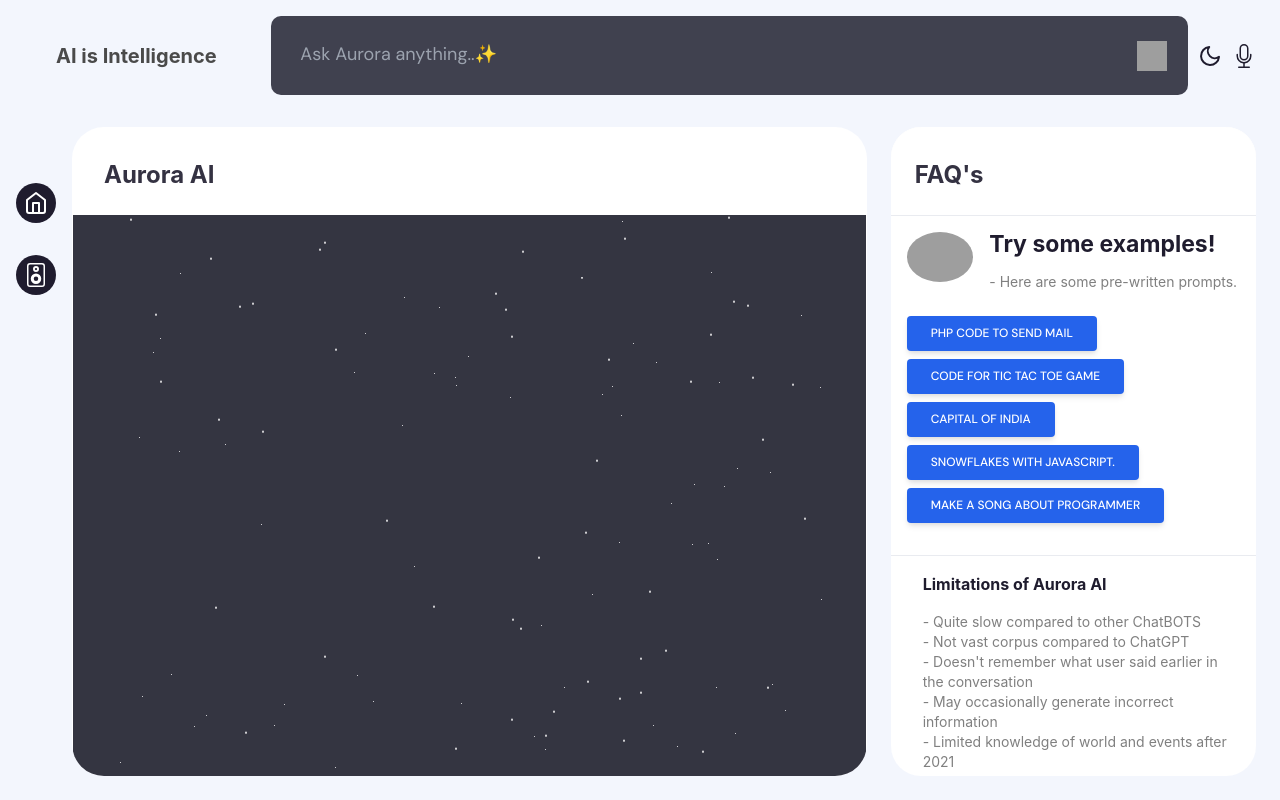
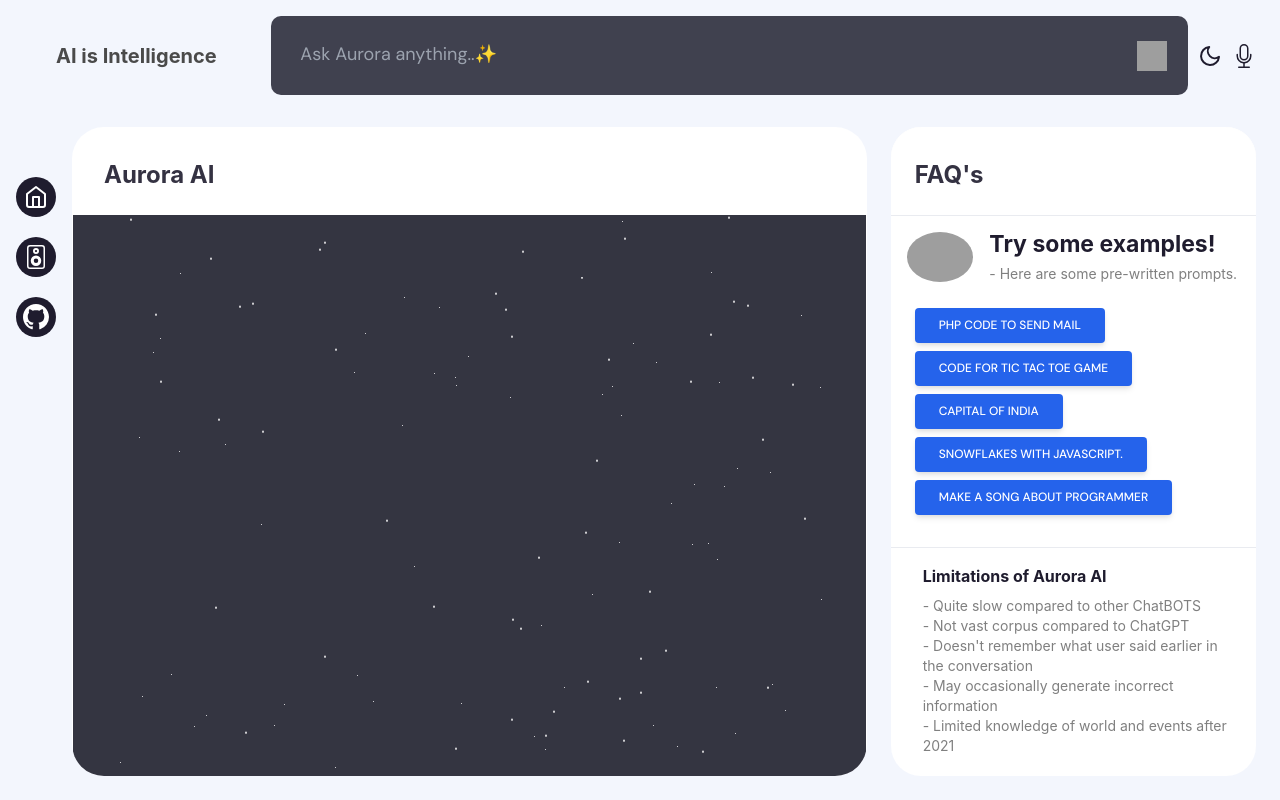
Before and after one commit to PranavSatav/Aurora, a website built with Vite: page client/index.html in a window 1280 px wide. Built offline with nearby package versions, Linux system fonts and the light colour scheme; no server answers; grey boxes are pictures that could not be loaded.

Commit message:
updated ui v14

```diff
--- a/client/index.html
+++ b/client/index.html
@@ -193,6 +193,14 @@
           </button>
 
 
+          <a href="https://github.com/PranavSatav" class="app-sidebar-link active">
+            <svg xmlns="http://www.w3.org/2000/svg" width="26" height="26" fill="currentColor" class="bi bi-github" viewBox="0 0 16 16">
+              <path d="M8 0C3.58 0 0 3.58 0 8c0 3.54 2.29 6.53 5.47 7.59.4.07.55-.17.55-.38 0-.19-.01-.82-.01-1.49-2.01.37-2.53-.49-2.69-.94-.09-.23-.48-.94-.82-1.13-.28-.15-.68-.52-.01-.53.63-.01 1.08.58 1.23.82.72 1.21 1.87.87 2.33.66.07-.52.28-.87.51-1.07-1.78-.2-3.64-.89-3.64-3.95 0-.87.31-1.59.82-2.15-.08-.2-.36-1.02.08-2.12 0 0 .67-.21 2.2.82.64-.18 1.32-.27 2-.27.68 0 1.36.09 2 .27 1.53-1.04 2.2-.82 2.2-.82.44 1.1.16 1.92.08 2.12.51.56.82 1.27.82 2.15 0 3.07-1.87 3.75-3.65 3.95.29.25.54.73.54 1.48 0 1.07-.01 1.93-.01 2.2 0 .21.15.46.55.38A8.012 8.012 0 0 0 16 8c0-4.42-3.58-8-8-8z"/>
+            </svg>
+          </a>
+
+
+
 
         </div>
         <div class="projects-section">
@@ -255,14 +263,16 @@
 
 
         </div>
-      </div><button class="addTextButton inline-block w-full md:w-auto mb-2 ml-4 px-6 py-2.5 bg-blue-600 text-white font-medium text-xs leading-tight uppercase rounded shadow-md hover:bg-blue-700 hover:shadow-lg focus:bg-blue-700 focus:shadow-lg focus:outline-none focus:ring-0 active:bg-blue-800 active:shadow-lg transition duration-150 ease-in-out" data-text="Write me a PHP Code to send mail">PHP Code to send mail</button>
+      </div>
+      <div class="mx-6">
+      <button class="addTextButton inline-block w-full md:w-auto mb-2  px-6 py-2.5 bg-blue-600 text-white font-medium text-xs leading-tight uppercase rounded shadow-md hover:bg-blue-700 hover:shadow-lg focus:bg-blue-700 focus:shadow-lg focus:outline-none focus:ring-0 active:bg-blue-800 active:shadow-lg transition duration-150 ease-in-out" data-text="Write me a PHP Code to send mail">PHP Code to send mail</button>
 
-      <button class="addTextButton inline-block  mb-2 ml-4 w-full md:w-auto px-6 py-2.5 bg-blue-600 text-white font-medium text-xs leading-tight uppercase rounded shadow-md hover:bg-blue-700 hover:shadow-lg focus:bg-blue-700 focus:shadow-lg focus:outline-none focus:ring-0 active:bg-blue-800 active:shadow-lg transition duration-150 ease-in-out" data-text="Write code for tic tac toe game">Code for Tic Tac Toe Game</button>
-      <button class="addTextButton inline-block mb-2 ml-4 w-full md:w-auto px-6 py-2.5 bg-blue-600 text-white font-medium text-xs leading-tight uppercase rounded shadow-md hover:bg-blue-700 hover:shadow-lg focus:bg-blue-700 focus:shadow-lg focus:outline-none focus:ring-0 active:bg-blue-800 active:shadow-lg transition duration-150 ease-in-out" data-text="What is the capital of India">Capital of India</button>
+      <button class="addTextButton inline-block  mb-2  w-full md:w-auto px-6 py-2.5 bg-blue-600 text-white font-medium text-xs leading-tight uppercase rounded shadow-md hover:bg-blue-700 hover:shadow-lg focus:bg-blue-700 focus:shadow-lg focus:outline-none focus:ring-0 active:bg-blue-800 active:shadow-lg transition duration-150 ease-in-out" data-text="Write code for tic tac toe game">Code for Tic Tac Toe Game</button>
+      <button class="addTextButton inline-block mb-2  w-full md:w-auto px-6 py-2.5 bg-blue-600 text-white font-medium text-xs leading-tight uppercase rounded shadow-md hover:bg-blue-700 hover:shadow-lg focus:bg-blue-700 focus:shadow-lg focus:outline-none focus:ring-0 active:bg-blue-800 active:shadow-lg transition duration-150 ease-in-out" data-text="What is the capital of India">Capital of India</button>
 
-      <button class=" addTextButton  mb-2 ml-4 w-full md:w-auto inline-block px-6 py-2.5 bg-blue-600 text-white font-medium text-xs leading-tight uppercase rounded shadow-md hover:bg-blue-700 hover:shadow-lg focus:bg-blue-700 focus:shadow-lg focus:outline-none focus:ring-0 active:bg-blue-800 active:shadow-lg transition duration-150 ease-in-out" data-text="Please make snowflakes with JavaScript.">Snowflakes with JavaScript.</button>
-      <button class="addTextButton  inline-block  mb-2 ml-4 w-full md:w-auto px-6 py-2.5 bg-blue-600 text-white font-medium text-xs leading-tight uppercase rounded shadow-md hover:bg-blue-700 hover:shadow-lg focus:bg-blue-700 focus:shadow-lg focus:outline-none focus:ring-0 active:bg-blue-800 active:shadow-lg transition duration-150 ease-in-out" data-text="Make a song about Programmer">Make a song about Programmer</button><br><br>
-
+      <button class=" addTextButton  mb-2  w-full md:w-auto inline-block px-6 py-2.5 bg-blue-600 text-white font-medium text-xs leading-tight uppercase rounded shadow-md hover:bg-blue-700 hover:shadow-lg focus:bg-blue-700 focus:shadow-lg focus:outline-none focus:ring-0 active:bg-blue-800 active:shadow-lg transition duration-150 ease-in-out" data-text="Please make snowflakes with JavaScript.">Snowflakes with JavaScript.</button>
+      <button class="addTextButton  inline-block  mb-2  w-full md:w-auto px-6 py-2.5 bg-blue-600 text-white font-medium text-xs leading-tight uppercase rounded shadow-md hover:bg-blue-700 hover:shadow-lg focus:bg-blue-700 focus:shadow-lg focus:outline-none focus:ring-0 active:bg-blue-800 active:shadow-lg transition duration-150 ease-in-out" data-text="Make a song about Programmer">Make a song about Programmer</button><br><br>
+    </div>
 
 
 
--- a/client/public/style1.css
+++ b/client/public/style1.css
@@ -236,7 +236,7 @@
 .app-sidebar-link {
   color: var(--main-color);
   color: var(--link-color);
-  margin: 16px 0;
+  margin: 10px 0;
   transition: 0.2s;
   border-radius: 50%;
   flex-shrink: 0;
--- a/client/style.css
+++ b/client/style.css
@@ -550,7 +550,7 @@
 }
 
 p:nth-child(n+2){
-margin-top: 1rem;
+margin-top: 0.5rem;
 }
 
 .open-popup{
```
